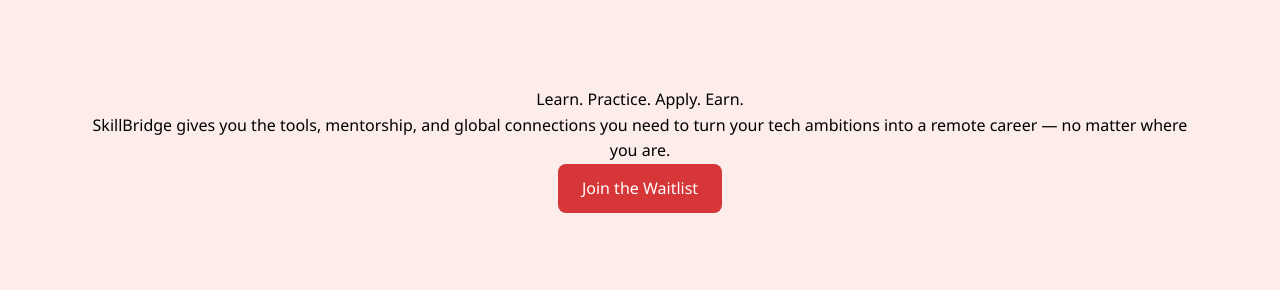
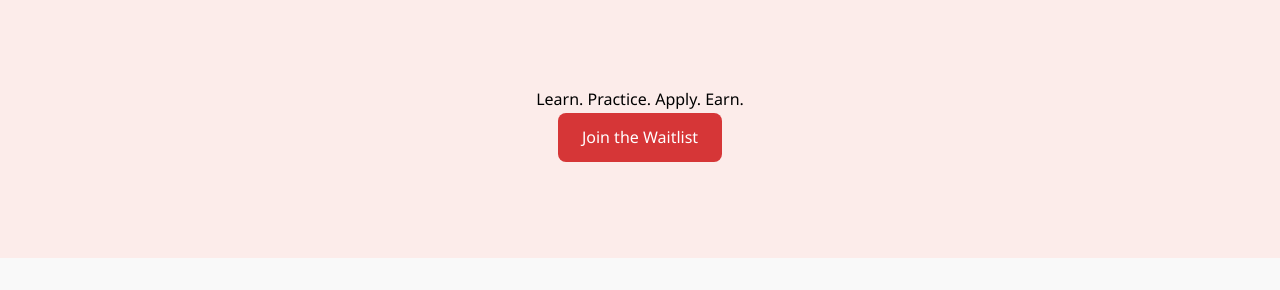
Before and after one commit to thepromzzy/skillbridge-prototype, a plain HTML site: page index.html in a window 1280 px wide. Shown: the part 75-365 px from the top of the page. Drawn offline with Linux system fonts and the light colour scheme.

Commit message:
add changes to index file

```diff
--- a/index.html
+++ b/index.html
@@ -16,8 +16,6 @@
     <header class="hero">
         <div class="container">
             <p>Learn. Practice. Apply. Earn.</p>
-            <p>SkillBridge gives you the tools, mentorship, and global connections you need to turn your tech ambitions
-                into a remote career — no matter where you are.</p>
             <a href="#join" class="btn">Join the Waitlist</a>
         </div>
     </header>
```
